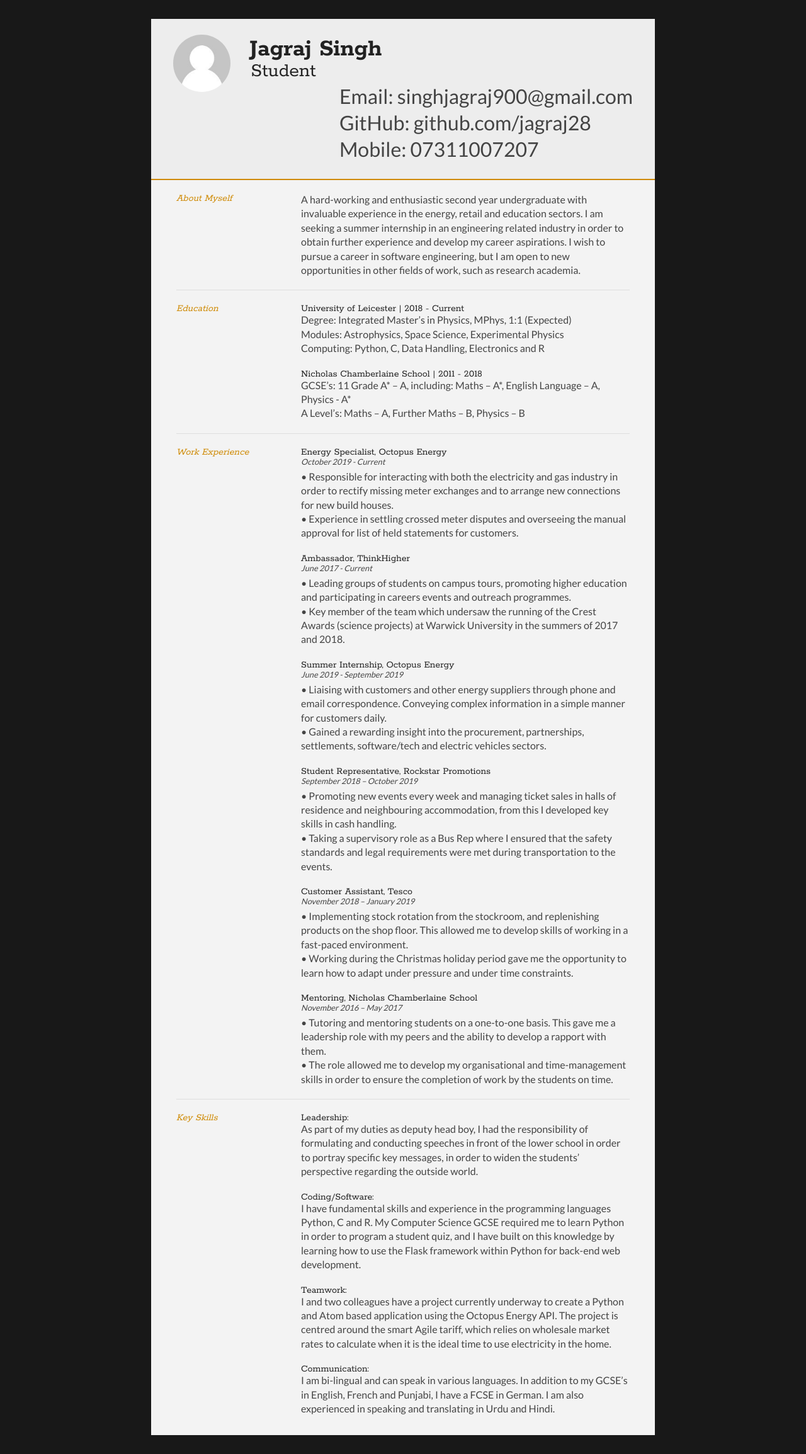
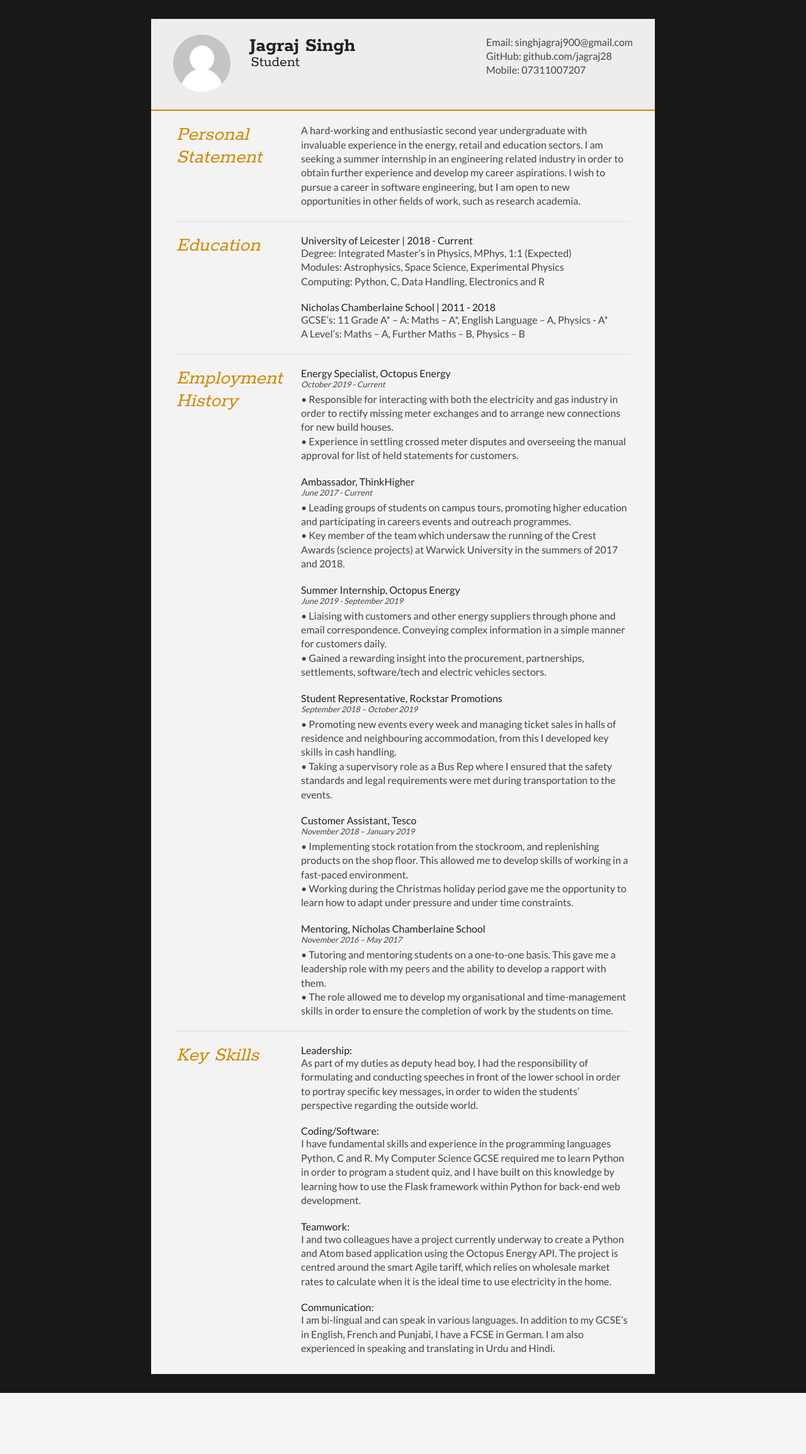
Before and after one commit to jagraj28/ResumeWebsite, a Flask app: page / in a window 1280 px wide. Shown: the whole page at 63% size. After the commit the page ends 2212 px from the top, so only its background shows below. Run offline with Flask 2, Linux system fonts and the light colour scheme.

Commit message:
v4
Adding in CSS

```diff
--- a/static/main.css
+++ b/static/home.css
@@ -36,14 +36,14 @@ html,body,div,span,object,iframe,h1,h2,h3,h4,h5,h6,p,blockquote,pre,abbr,address
   }
 
   #name h1 {
-    font-size: 2.5em;
+    font-size: 2.0em;
     font-weight: 700;
     font-family: 'Rokkitt', Helvetica, Arial, sans-serif;
     margin-bottom: -6px;
   }
 
   #name h2 {
-    font-size: 2em;
+    font-size: 1.5em;
     margin-left: 2px;
     font-family: 'Rokkitt', Helvetica, Arial, sans-serif;
   }
@@ -75,7 +75,7 @@ html,body,div,span,object,iframe,h1,h2,h3,h4,h5,h6,p,blockquote,pre,abbr,address
 
   #contactDetails ul {
     list-style-type: none;
-    font-size: 2.0em;
+    font-size: 1.0em;
     margin-top: 2px;
   }
 
@@ -125,13 +125,13 @@ html,body,div,span,object,iframe,h1,h2,h3,h4,h5,h6,p,blockquote,pre,abbr,address
   .sectionTitle h1 {
     font-family: 'Rokkitt', Helvetica, sans-serif;
     font-style: italic;
-    font-size: 1em;
+    font-size: 2.0em;
     color: #cf8a05;
   }
 
   .sectionContent h2 {
     font-family: 'Rokkitt', Helvetica, sans-serif;
-    font-size: 1em;
+    font-size: 2.0em;
     margin-bottom: -2px;
   }
 
--- a/templates/main.html
+++ b/templates/main.html
@@ -5,7 +5,7 @@
   <meta name="viewport" content="width=device-width"/>
   <meta name="description" content="The Curriculum Vitae of Jagraj Singh."/>
   <meta charset="utf-8">
-  <link type="text/css" rel="stylesheet" href="{{ url_for('static', filename='main.css') }}">
+  <link type="text/css" rel="stylesheet" href="{{ url_for('static', filename='home.css') }}">
   <link href='http://fonts.googleapis.com/css?family=Rokkitt:400,700|Lato:400,300' rel='stylesheet' type='text/css'>
 </head>
 
@@ -13,7 +13,7 @@
 <div id="cv" class="instaFade">
 	<div class="mainDetails">
 		<div id="headshot" class="quickFade">
-			<img src="{{ url_for('static', filename='headshot.jpg') }}" alt="Jagraj Singh" />
+			<img src="{{ url_for('static', filename='headshot.jpg') }}" alt="Jagraj Singh"/>
 		</div>
 		<div id="name">
 			<h1 class="quickFade delayTwo">Jagraj Singh</h1>
@@ -33,7 +33,7 @@
 		<section>
 			<article>
 				<div class="sectionTitle">
-					<h1>About Myself</h1>
+					<h1>Personal Statement</h1>
 				</div>
 				<div class="sectionContent">
 					<p>A hard-working and enthusiastic second year undergraduate with invaluable experience in the energy, retail and education sectors. I am seeking a summer internship in an engineering related industry in order to obtain further experience and develop my career aspirations. I wish to pursue a career in software engineering, but I am open to new opportunities in other fields of work, such as research academia.</p>
@@ -48,14 +48,14 @@
 			</div>
 			<div class="sectionContent">
 				<article>
-					<h2>University of Leicester | 2018 - Current</h2>
+					<h1>University of Leicester | 2018 - Current</h1>
 					<p>Degree: Integrated Master’s in Physics, MPhys, 1:1 (Expected)<br>
 					   Modules: Astrophysics, Space Science, Experimental Physics<br>
 					   Computing: Python, C, Data Handling, Electronics and R</p>
 				</article>
 				<article>
-					<h2>Nicholas Chamberlaine School | 2011 - 2018</h2>
-					<p>GCSE’s: 11 Grade A* – A, including: Maths – A*, English Language – A, Physics - A*<br>
+					<h1>Nicholas Chamberlaine School | 2011 - 2018</h1>
+					<p>GCSE’s: 11 Grade A* – A: Maths – A*, English Language – A, Physics - A*<br>
 					   A Level’s: Maths – A, Further Maths – B, Physics – B</p>
 				</article>
 			</div>
@@ -64,41 +64,41 @@
 
 		<section>
 			<div class="sectionTitle">
-				<h1>Work Experience</h1>
+				<h1>Employment History</h1>
 			</div>
 			<div class="sectionContent">
 				<article>
-					<h2>Energy Specialist, Octopus Energy</h2>
+					<h1>Energy Specialist, Octopus Energy</h1>
 					<p class="subDetails">October 2019 - Current</p>
 					<p>• Responsible for interacting with both the electricity and gas industry in order to rectify missing meter exchanges and to arrange new connections for new build houses.<br>
 					   • Experience in settling crossed meter disputes and overseeing the manual approval for list of held statements for customers.</p>
 				</article>
 				<article>
-					<h2>Ambassador, ThinkHigher</h2>
+					<h1>Ambassador, ThinkHigher</h1>
 					<p class="subDetails">June 2017 - Current</p>
 					<p>• Leading groups of students on campus tours, promoting higher education and participating in careers events and outreach programmes.<br>
 					   • Key member of the team which undersaw the running of the Crest Awards (science projects) at Warwick University in the summers of 2017 and 2018.</p>
 				</article>
 				<article>
-					<h2>Summer Internship, Octopus Energy</h2>
+					<h1>Summer Internship, Octopus Energy</h1>
 					<p class="subDetails">June 2019 - September 2019</p>
 					<p>• Liaising with customers and other energy suppliers through phone and email correspondence. Conveying complex information in a simple manner for customers daily.<br>
 					   • Gained a rewarding insight into the procurement, partnerships, settlements, software/tech and electric vehicles sectors.</p>
 				</article>
 				<article>
-					<h2>Student Representative, Rockstar Promotions</h2>
+					<h1>Student Representative, Rockstar Promotions</h1>
 					<p class="subDetails">September 2018 – October 2019</p>
 					<p>• Promoting new events every week and managing ticket sales in halls of residence and neighbouring accommodation, from this I developed key skills in cash handling.<br>
 					   • Taking a supervisory role as a Bus Rep where I ensured that the safety standards and legal requirements were met during transportation to the events.</p>
 				</article>
 				<article>
-					<h2>Customer Assistant, Tesco</h2>
+					<h1>Customer Assistant, Tesco</h1>
 					<p class="subDetails">November 2018 – January 2019</p>
 					<p>• Implementing stock rotation from the stockroom, and replenishing products on the shop floor. This allowed me to develop skills of working in a fast-paced environment.<br>
 					   • Working during the Christmas holiday period gave me the opportunity to learn how to adapt under pressure and under time constraints.</p>
 				</article>
 				<article>
-					<h2>Mentoring, Nicholas Chamberlaine School</h2>
+					<h1>Mentoring, Nicholas Chamberlaine School</h1>
 					<p class="subDetails">November 2016 – May 2017</p>
 					<p>• Tutoring and mentoring students on a one-to-one basis. This gave me a leadership role with my peers and the ability to develop a rapport with them.<br>
 					   • The role allowed me to develop my organisational and time-management skills in order to ensure the completion of work by the students on time.</p>
@@ -113,19 +113,19 @@
 			</div>
 			<div class="sectionContent">
 				<article>
-					<h2>Leadership:</h2>
+					<h1>Leadership:</h1>
 					<p> As part of my duties as deputy head boy, I had the responsibility of formulating and conducting speeches in front of the lower school in order to portray specific key messages, in order to widen the students’ perspective regarding the outside world.</p>
 				</article>
 				<article>
-					<h2>Coding/Software:</h2>
+					<h1>Coding/Software:</h1>
 					<p>	I have fundamental skills and experience in the programming languages Python, C and R. My Computer Science GCSE required me to learn Python in order to program a student quiz, and I have built on this knowledge by learning how to use the Flask framework within Python for back-end web development.</p>
 				</article>
 				<article>
-					<h2>Teamwork:</h2>
+					<h1>Teamwork:</h1>
 					<p>	I and two colleagues have a project currently underway to create a Python and Atom based application using the Octopus Energy API. The project is centred around the smart Agile tariff, which relies on wholesale market rates to calculate when it is the ideal time to use electricity in the home.</p>
 				</article>
 				<article>
-					<h2>Communication:</h2>
+					<h1>Communication:</h1>
 					<p>	I am bi-lingual and can speak in various languages. In addition to my GCSE’s in English, French and Punjabi, I have a FCSE in German. I am also experienced in speaking and translating in Urdu and Hindi.</p>
 				</article>
 			</div>
```
